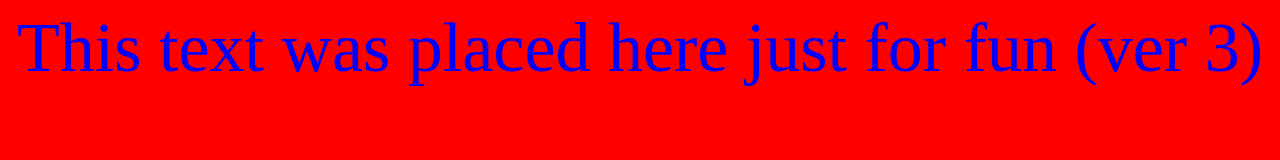
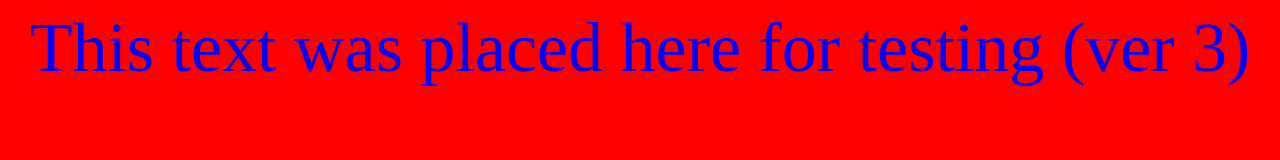
Before and after one commit to vyablonskyi/project, a plain HTML site: page index.html in a window 1280 px wide. Drawn offline with Linux system fonts and the light colour scheme.

Commit message:
Update index.html

```diff
--- a/index.html
+++ b/index.html
@@ -3,6 +3,6 @@
   <title>Testing job with deploy</title>
 </head>
 <body bgcolor=red>
-  <p style="color: blue; text-align: center; font-size: 70px;">This text was placed here just for fun (ver 3)</p>
+  <p style="color: blue; text-align: center; font-size: 70px;">This text was placed here for testing (ver 3)</p>
 </body>
 </html>
```
